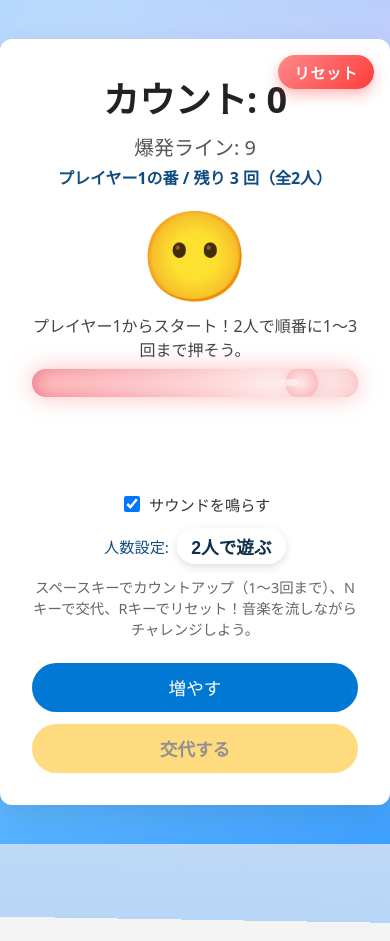
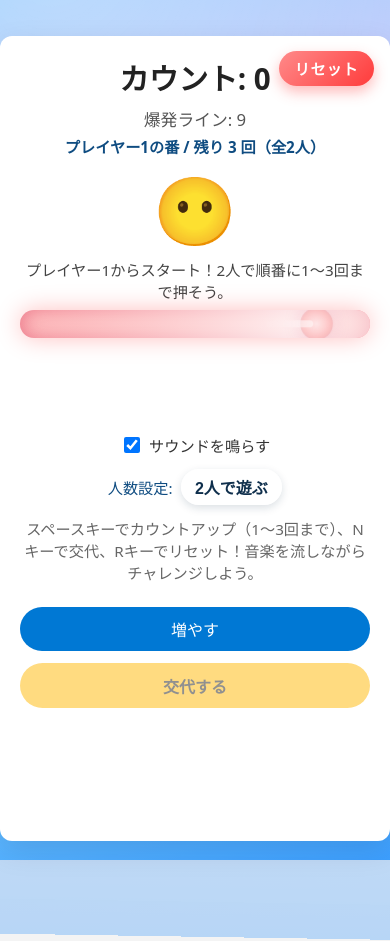
Before and after one commit to itou-create/my-first-webapp, a plain HTML site: page index.html in a window 390 px wide. Shown: the top 941 px of the page. Drawn offline with Linux system fonts and the light colour scheme.

Commit message:
fix: improve mobile layout spacing

```diff
--- a/style.css
+++ b/style.css
@@ -2,17 +2,19 @@
   font-family: "Noto Sans JP", system-ui, -apple-system, BlinkMacSystemFont, "Segoe UI", sans-serif;
   background-color: #f4f4f4;
   color: #222;
+  --app-padding: clamp(1.25rem, 4vw, 2rem);
 }
 
 body {
   margin: 0;
   min-height: 100vh;
+  min-height: 100dvh;
   display: flex;
   align-items: center;
   justify-content: center;
   background: linear-gradient(160deg, #8ec5fc 0%, #e0c3fc 40%, #7fd0ff 75%, #46a6ff 100%);
   position: relative;
-  overflow: hidden;
+  overflow-x: hidden;
 }
 
 body::before,
@@ -41,7 +43,10 @@ body::after {
   position: relative;
   z-index: 1;
   text-align: center;
-  padding: 2rem;
+  width: min(100%, 420px);
+  margin: clamp(1rem, 5vw, 1.5rem) auto;
+  padding: var(--app-padding);
+  padding-bottom: calc(var(--app-padding) + env(safe-area-inset-bottom, 0px));
   background: #fff;
   border-radius: 12px;
   box-shadow: 0 10px 30px rgba(0,0,0,0.1);
@@ -275,6 +280,17 @@ body::after {
   gap: 0.75rem;
 }
 
+@media (min-width: 600px) {
+  .app {
+    margin: 2.5rem auto;
+  }
+
+  .button-group {
+    flex-direction: row;
+    justify-content: center;
+  }
+}
+
 button {
   padding: 0.75rem 1.5rem;
   font-size: 1.1rem;
@@ -304,8 +320,8 @@ button:disabled {
 
 .reset-button {
   position: absolute;
-  top: 1rem;
-  right: 1rem;
+  top: clamp(0.75rem, 4vw, 1rem);
+  right: clamp(0.75rem, 4vw, 1rem);
   padding: 0.4rem 1rem;
   font-size: 0.95rem;
   font-weight: 700;
@@ -313,6 +329,40 @@ button:disabled {
   background: linear-gradient(135deg, #ff8a8a, #ff3b3b);
   color: #fff;
   box-shadow: 0 6px 14px rgba(255, 59, 59, 0.35);
+}
+
+@media (max-width: 480px) {
+  body {
+    align-items: stretch;
+    justify-content: flex-start;
+    padding-top: calc(env(safe-area-inset-top, 0px) + 1rem);
+    padding-bottom: env(safe-area-inset-bottom, 0px);
+  }
+
+  #count {
+    font-size: 1.85rem;
+  }
+
+  .target-display {
+    font-size: 1.05rem;
+  }
+
+  .turn-status,
+  .status-message,
+  .sound-control,
+  .player-count-control,
+  .hint {
+    font-size: 0.95rem;
+  }
+
+  .face-display {
+    font-size: 4.2rem;
+  }
+
+  button {
+    font-size: 1rem;
+    padding: 0.65rem 1.2rem;
+  }
 }
 
 .reset-button:hover {
```
